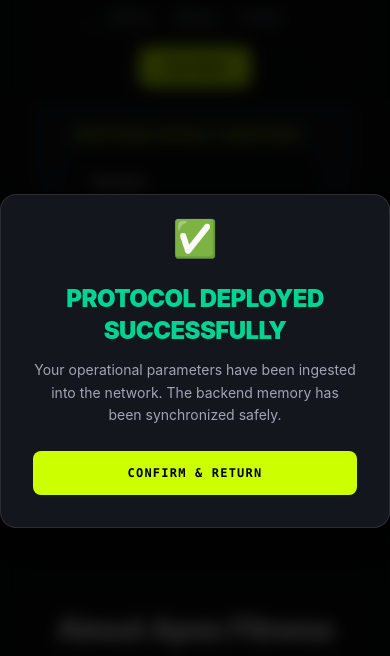
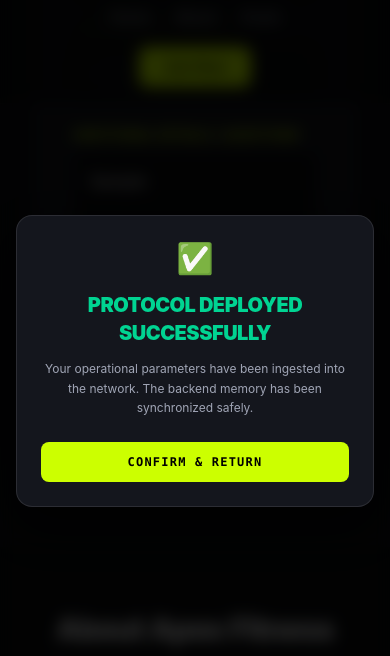
Before and after one commit to alihassan-eng/apex-fitness-monolith, a website built with Vite: page index.html in a window 390 px wide. Both pictures are taken after typing "Sample", "5551234", "name@example.com", "Sample" into the empty fields and a click on the button "Deploy Protocol". Shown: the part 2102-2758 px from the top of the page. Built offline with nearby package versions, Linux system fonts and the light colour scheme.

Commit message:
build(form-ui): implement mobile-responsive high-confirmation success modal with scale transformations

```diff
--- a/index.html
+++ b/index.html
@@ -50,7 +50,8 @@
   <!-- 𝕏 NATIVE TWITTER CARD METRICS ENGINE (FIXED: ZERO LATENCY IMAGE PROJECTION) -->
   <meta name="twitter:card" content="summary_large_image" />
   <meta name="twitter:title" content="Apex Fitness | Global Enterprise Platform" />
-  <meta name="twitter:description" content="Apex Fitness Goals - Ultra-performance high-grade global training companion built to Silicon Valley standards." />
+  <meta name="twitter:description"
+    content="Apex Fitness Goals - Ultra-performance high-grade global training companion built to Silicon Valley standards." />
   <meta name="twitter:image" content="https://apex-fitness-monolith.vercel.app/logo.jpg" />
   <!-- ==========================================================================
        5. RESOURCE DECOUPLING NODE (RESOURCE HINTS & DNS PREFETCH)
@@ -443,30 +444,34 @@
                 Strict adherence to global structural stability and accessibility guardrails.
               </p>
             </div>
-            <!-- 💎 ENTERPRISE HIGH-CONFIRMATION SUCCESS MODAL -->
+              <!-- 💎 ENTERPRISE HIGH-CONFIRMATION SUCCESS MODAL (100% RESPONSIVE) -->
               <div id="success-modal"
-              class="fixed inset-0 z-100 flex items-center justify-center bg-black/80 backdrop-blur-sm opacity-0 pointer-events-none transition-opacity duration-300">
+                class="fixed inset-0 z-100 flex items-center justify-center bg-black/80 backdrop-blur-sm opacity-0 pointer-events-none transition-opacity duration-300 px-4 sm:px-6">
+
                 <div
-                class="bg-surface-card border border-white/10 p-8 rounded-2xl max-w-[420px] w-full text-center shadow-[0_20px_50px_rgba(0,0,0,0.7)] transform scale-95 transition-transform duration-300"
+                  class="bg-surface-card border border-white/10 p-6 sm:p-8 rounded-2xl w-full max-w-[400px] text-center shadow-[0_20px_50px_rgba(0,0,0,0.7)] transform scale-95 transition-transform duration-300"
                   id="modal-content">
 
-                <div class="text-4xl mb-4 select-none animate-bounce">✅</div>
+                  <div class="text-3xl sm:text-4xl mb-4 select-none">✅</div>
 
-                <h3 class="text-2xl font-black uppercase tracking-tight text-emerald-400 mb-3">
+                  <h3
+                    class="text-xl sm:text-2xl font-black uppercase tracking-tight text-emerald-400 mb-3 leading-snug">
                     Protocol Deployed Successfully
                   </h3>
 
-                <p class="text-text-muted text-sm leading-relaxed mb-6">
+                  <p class="text-text-muted text-xs sm:text-sm leading-relaxed mb-6">
                     Your operational parameters have been ingested into the network. The backend memory has been
                     synchronized safely.
                   </p>
 
                   <button id="close-modal-btn"
-                  class="will-composite w-full bg-brand-volt hover:bg-brand-volt-hover text-black text-xs font-mono font-bold uppercase tracking-widest py-3.5 rounded-lg cursor-pointer transition-transform duration-200 active:scale-95 outline-none">
+                    class="will-composite w-full bg-brand-volt hover:bg-brand-volt-hover text-black text-xs font-mono font-bold uppercase tracking-widest py-3 sm:py-3.5 rounded-lg cursor-pointer transition-transform duration-200 active:scale-95 outline-none block">
                     CONFIRM & RETURN
                   </button>
 
                 </div>
+              </div>
+
             </div>
 
 
```
Lines whose indentation alone changed are shown as unchanged.
